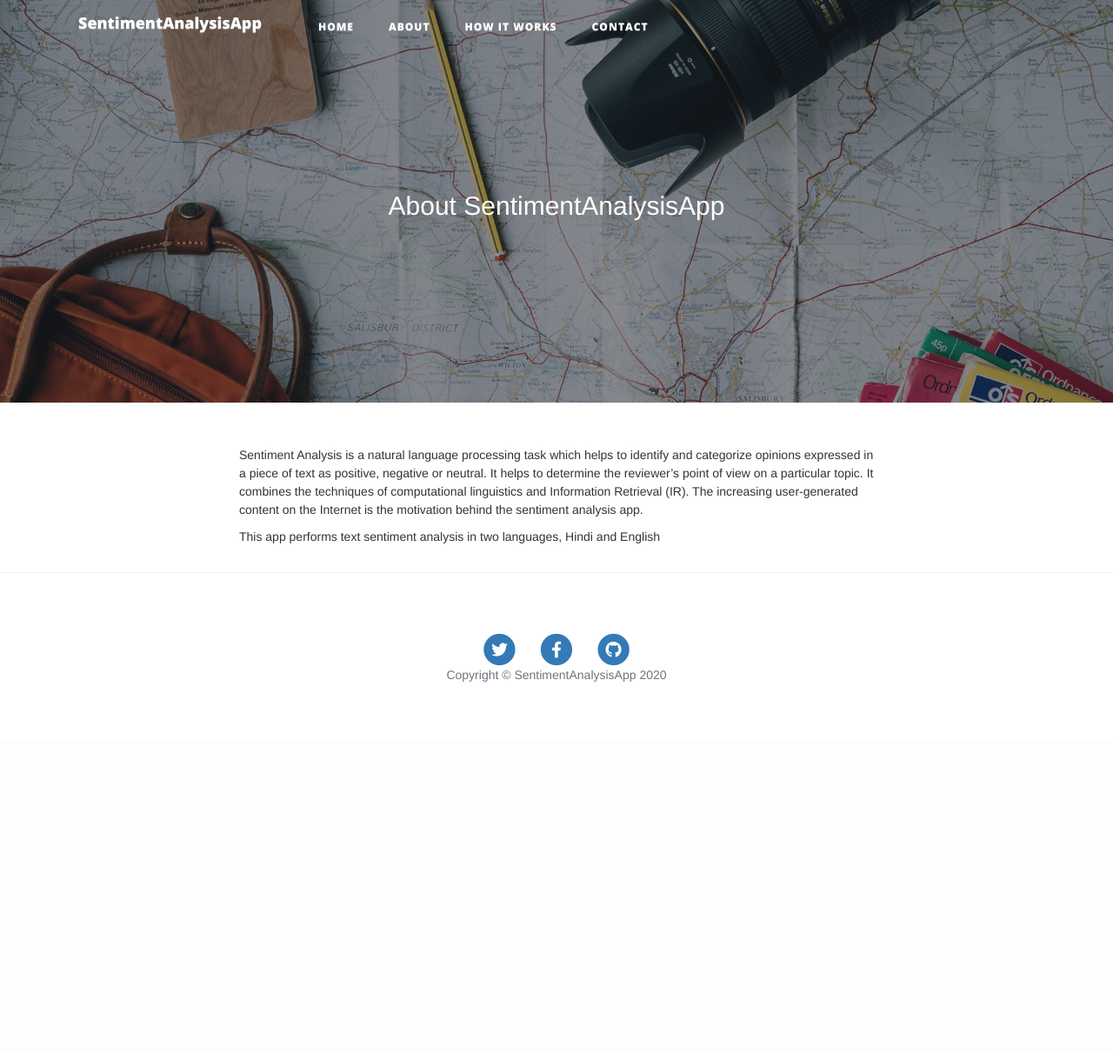
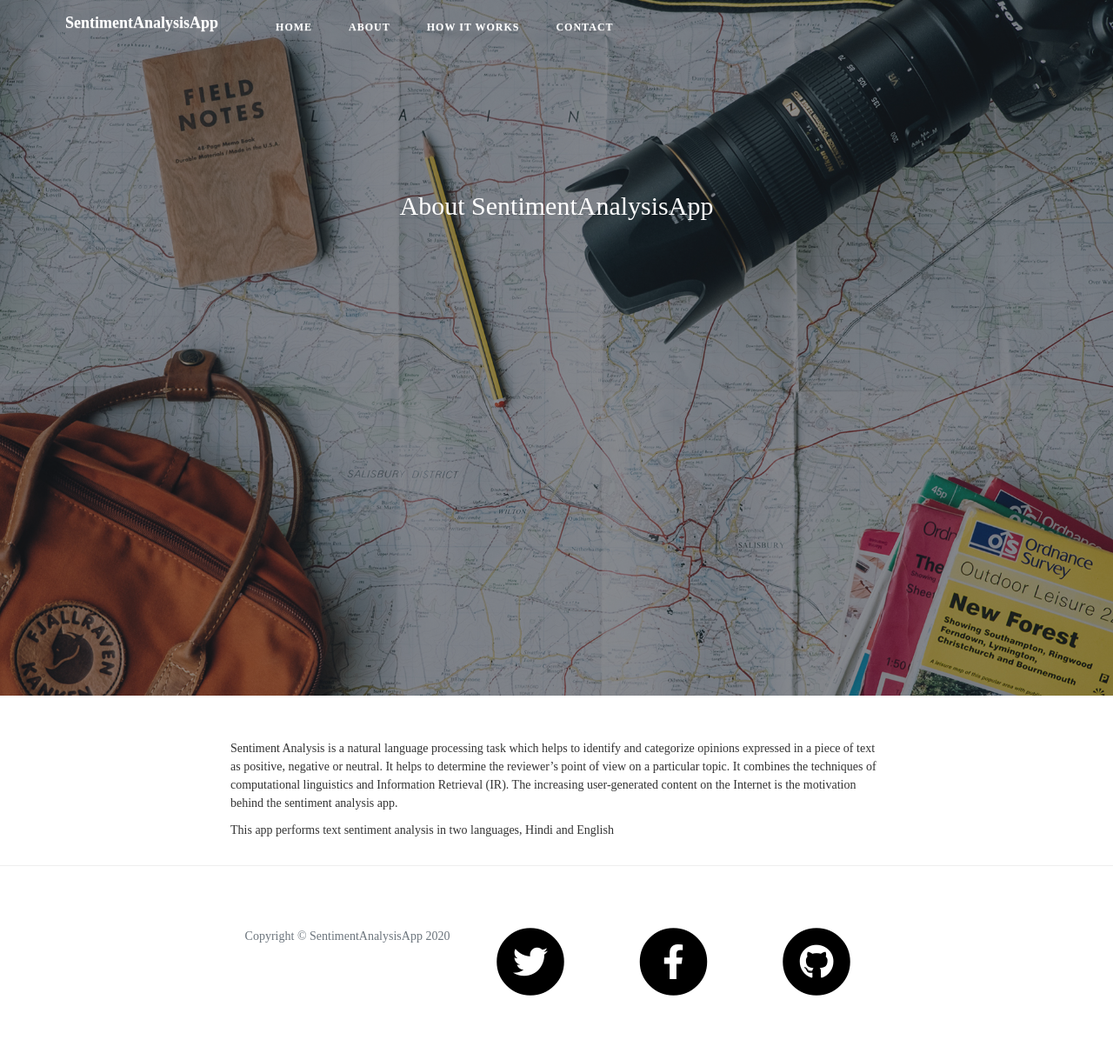
Before and after one commit to vsuraj3/Sentiment-analysis-app, a Flask app: page /about in a window 1280 px wide. Shown: the whole page at 87% size. Before the commit the page ends 784 px from the top, so only its background shows below. Run offline with Flask 2, Linux system fonts and the light colour scheme; parts of the project's set-up code (start-up, migrations or seed data) failed here and were passed over; some libraries are stand-ins or nearby versions.

Commit message:
Update layout.html

```diff
--- a/templates/layout.html
+++ b/templates/layout.html
@@ -29,6 +29,60 @@
 
 <!-- Latest compiled and minified JavaScript -->
 <script src="https://maxcdn.bootstrapcdn.com/bootstrap/3.3.7/js/bootstrap.min.js" integrity="sha384-Tc5IQib027qvyjSMfHjOMaLkfuWVxZxUPnCJA7l2mCWNIpG9mGCD8wGNIcPD7Txa" crossorigin="anonymous"></script>
+
+  <style type="text/css">
+
+  *{
+  margin: 0;
+  padding: 0;
+  font-family: century gothic;
+}
+
+header{
+
+  height: 100vh;
+  background-size: cover;
+  background-position: center;
+}
+
+
+  ul{
+  margin-top: 25px;
+  margin-right: 10px;
+  font-size: 30px;
+  float: right;
+  list-style-type:none;
+}
+
+ul li{
+  display: inline-block;
+}
+
+ul li a{
+  text-decoration: none;
+  color: black;
+  padding: 5px 20px;
+  border: 1px solid transparent;
+  transition: 0.6s ease;
+
+}
+
+ul li a:hover{
+  background-color: white;
+  color: black;
+}
+
+ul li.active a{
+  background-color: white;
+  color: black;
+}
+.container{
+  max-width: 2000px;
+  margin: auto;
+}
+
+
+</style>
 
 
 </head>
```
